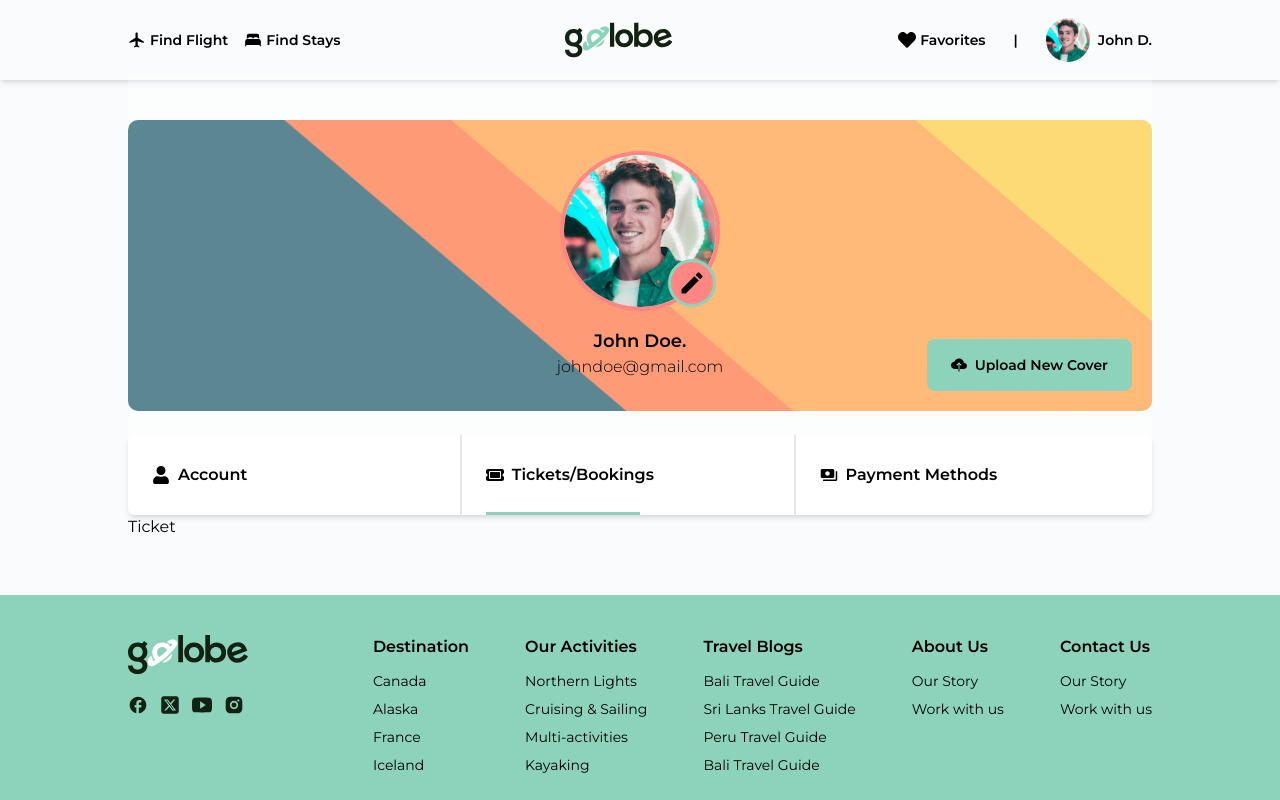
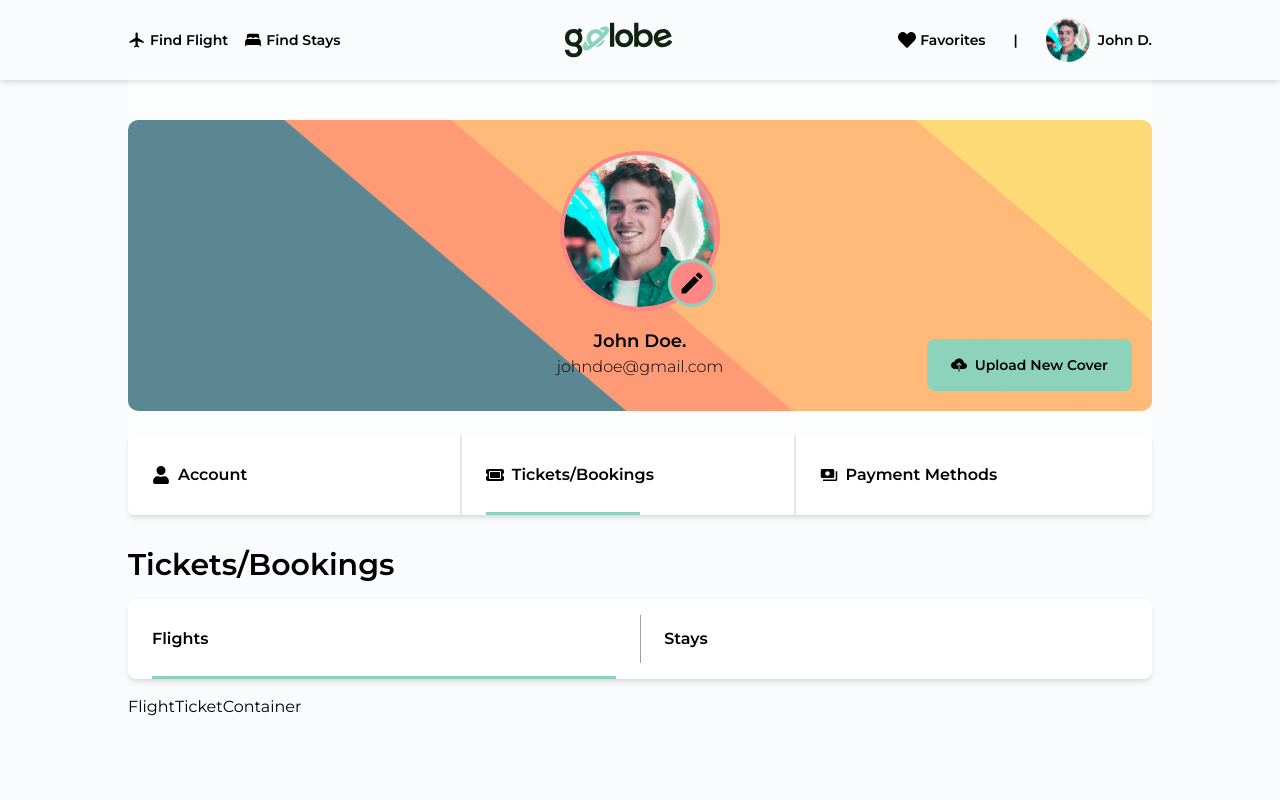
Before and after one commit to yunusa-sanusi/golobe, a React (Vite) app: page /dashboard/tickets in a window 1280 px wide. Shown: the top 800 px of the page. Built offline with nearby package versions, Linux system fonts and the light colour scheme.

Commit message:
added the tab component for navigating between flight tickets and hotel tickets

```diff
--- /dev/null
+++ b/src/components/dashboard/ticket/FlightTicketContainer.tsx
@@ -0,0 +1,4 @@
+const FlightTicketContainer = () => {
+  return <div>FlightTicketContainer</div>;
+};
+export default FlightTicketContainer;
--- /dev/null
+++ b/src/components/dashboard/ticket/HotelTicketContainer.tsx
@@ -0,0 +1,4 @@
+const HotelTicketContainer = () => {
+  return <div>HotelTicketContainer</div>;
+};
+export default HotelTicketContainer;
--- /dev/null
+++ b/src/components/dashboard/ticket/TicketContainer.tsx
@@ -0,0 +1,20 @@
+import FlightTicketContainer from './FlightTicketContainer';
+import HotelTicketContainer from './HotelTicketContainer';
+
+type TicketContainerProps = {
+  activeTab: 'flights' | 'stays';
+};
+
+const TicketContainer = ({ activeTab }: TicketContainerProps) => {
+  return (
+    <div>
+      {activeTab === 'flights' ? (
+        <FlightTicketContainer />
+      ) : (
+        <HotelTicketContainer />
+      )}
+    </div>
+  );
+};
+
+export default TicketContainer;
--- /dev/null
+++ b/src/components/dashboard/ticket/TicketNavigation.tsx
@@ -0,0 +1,29 @@
+import TicketTabItem from './TicketTabItem';
+import { TicketNavigationProps } from '../../../types/ticketProps';
+
+const TicketNavigation = ({
+  activeTab,
+  handleTabChange,
+}: TicketNavigationProps) => {
+  return (
+    <div className="flex justify-start items-center h-20 bg-primary-bg shadow-md rounded-lg px-2 md:px-6 font-semibold  mb-4">
+      <TicketTabItem
+        text="Flights"
+        activeTab={activeTab}
+        argument="flights"
+        handleTabChange={handleTabChange}
+      />
+
+      <div className="w-[1px] h-[60%] bg-gray-400 mx-6" />
+
+      <TicketTabItem
+        text="Stays"
+        activeTab={activeTab}
+        argument="stays"
+        handleTabChange={handleTabChange}
+      />
+    </div>
+  );
+};
+
+export default TicketNavigation;
--- /dev/null
+++ b/src/components/dashboard/ticket/TicketTabItem.tsx
@@ -0,0 +1,22 @@
+import { TicketTabItemProps } from '../../../types/ticketProps';
+
+const TicketTabItem = ({
+  text,
+  activeTab,
+  argument,
+  handleTabChange,
+}: TicketTabItemProps) => {
+  return (
+    <button
+      type="button"
+      className="w-full h-full text-left relative cursor-pointer"
+      onClick={() => handleTabChange(argument)}
+    >
+      {text}
+      {activeTab === argument && (
+        <span className="w-full h-[3px] bg-secondary-bg absolute left-[25%] md:left-0 bottom-0"></span>
+      )}
+    </button>
+  );
+};
+export default TicketTabItem;
--- a/src/pages/dashboard/Ticket.tsx
+++ b/src/pages/dashboard/Ticket.tsx
@@ -1,8 +1,30 @@
+import { useState } from 'react';
+
 import { useMetadata } from '../../hooks/useMetadata';
+import TicketNavigation from '../../components/dashboard/ticket/TicketNavigation';
+import TicketContainer from '../../components/dashboard/ticket/TicketContainer';
 
 const Ticket = () => {
   useMetadata('Tickets');
-  return <div>Ticket</div>;
+
+  const [activeTab, setActiveTab] = useState<'flights' | 'stays'>('flights');
+
+  const handleTabChange = (tab: 'flights' | 'stays') => {
+    setActiveTab(tab);
+  };
+
+  return (
+    <section className="py-8">
+      <h2 className="text-3xl pb-4">Tickets/Bookings</h2>
+
+      <TicketNavigation
+        activeTab={activeTab}
+        handleTabChange={handleTabChange}
+      />
+
+      <TicketContainer activeTab={activeTab} />
+    </section>
+  );
 };
 
 export default Ticket;
--- /dev/null
+++ b/src/types/ticketProps.ts
@@ -0,0 +1,9 @@
+export type TicketNavigationProps = {
+  activeTab: 'flights' | 'stays';
+  handleTabChange: (tab: 'flights' | 'stays') => void;
+};
+
+export type TicketTabItemProps = TicketNavigationProps & {
+  text: string;
+  argument: 'flights' | 'stays';
+};
```
